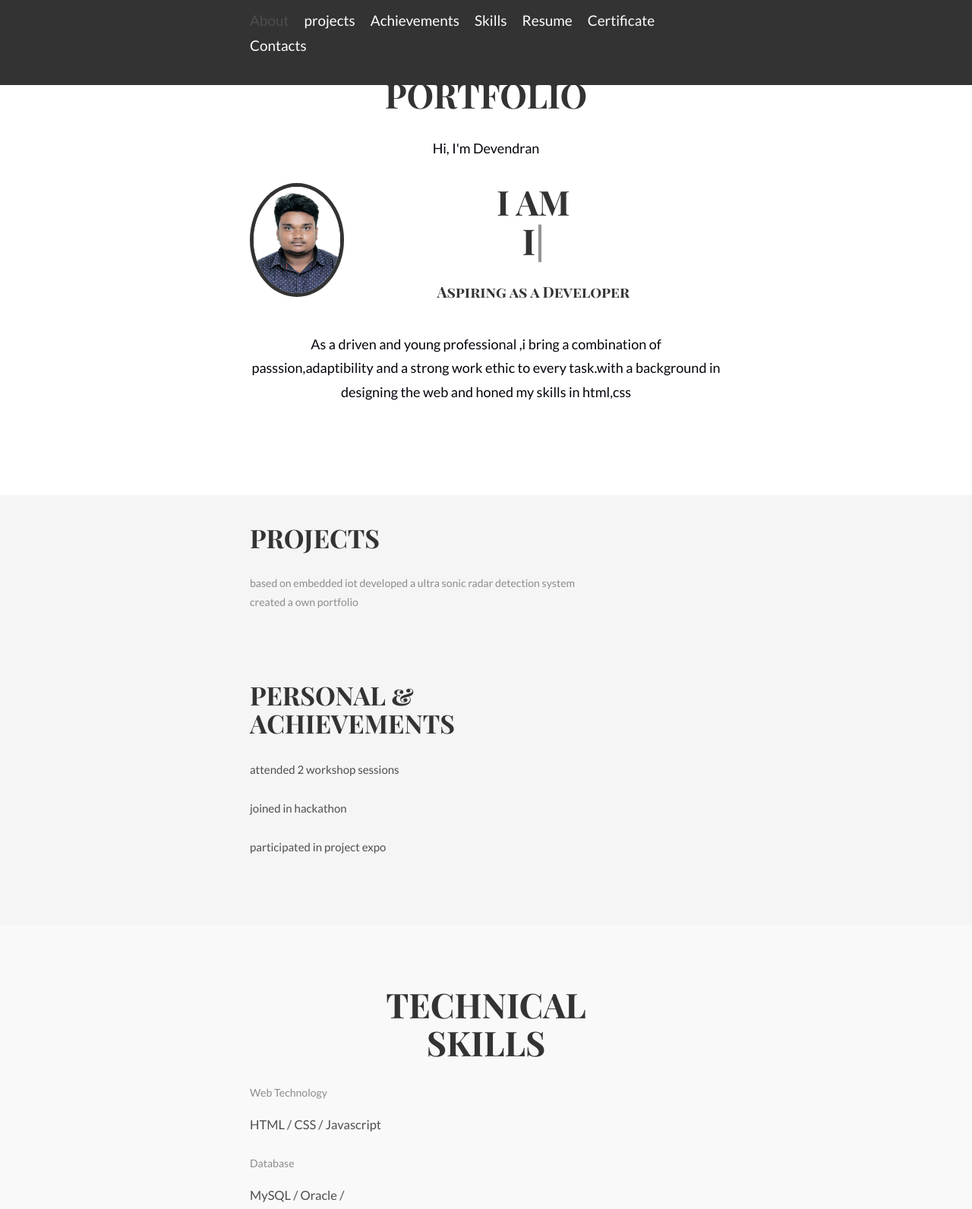
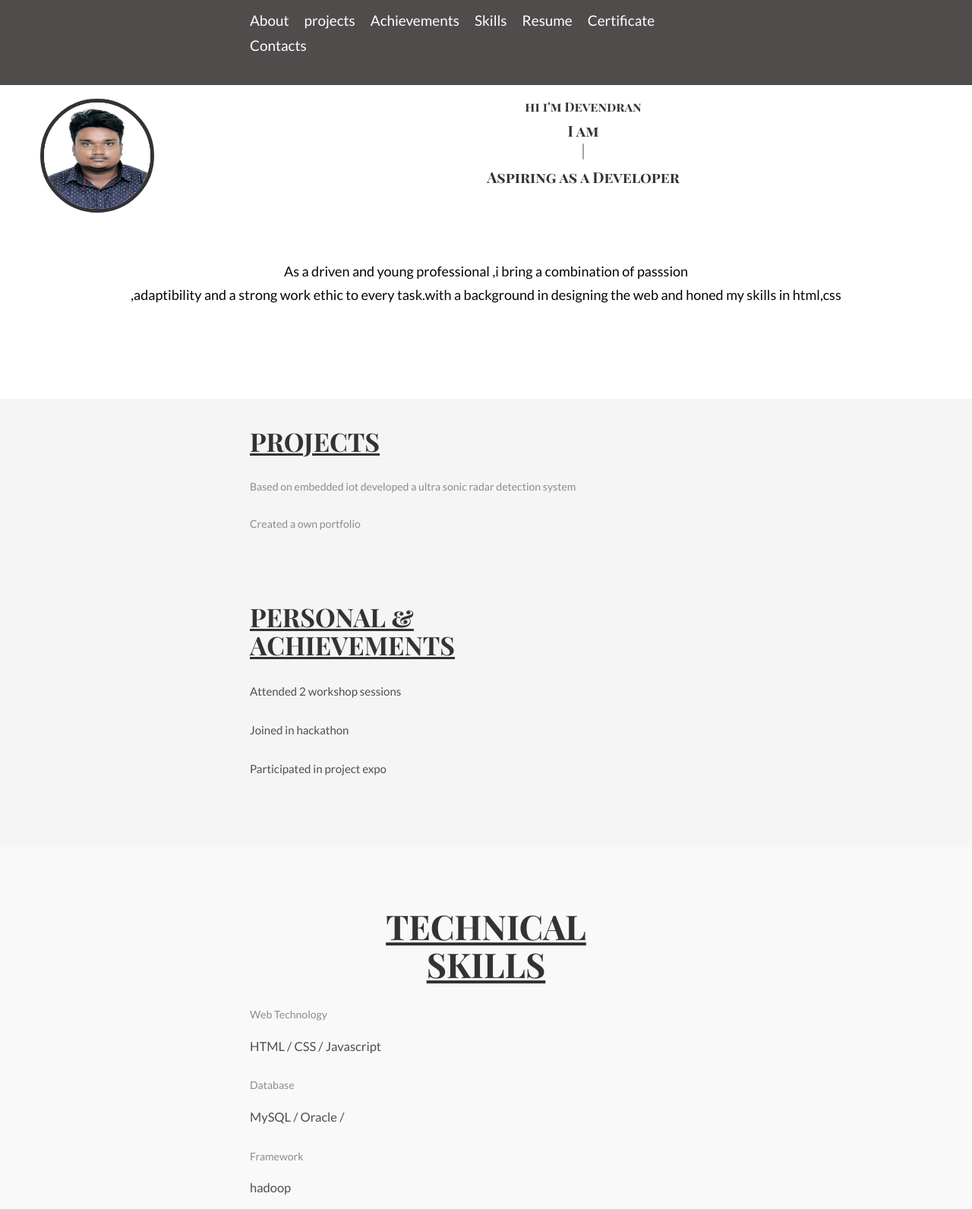
Before and after one commit to Devendran30/Devendran.Portfolio, a plain HTML site: page index.html in a window 1280 px wide. Shown: the top 1592 px of the page at 76% size. Drawn offline with Linux system fonts and the light colour scheme.

Commit message:
Add files via upload

```diff
--- a/index.html
+++ b/index.html
@@ -25,11 +25,12 @@
 		<div class="container">
 			<header class="group top-nav">
 				<div class="navigation-toggle" data-tools="navigation-toggle" data-target="#navbar-1">
-				    <span class="logo">DEVA</span>
+				    <span class="logo"></span>
 				</div>
 			    <nav id="navbar-1" class="navbar item-nav">
 				    <ul>
-				        <li class="active"><a href="#about">About</a></li>
+				        <li class="active"></li>
+						<li><a href="#about">About</a></li>
 				        <li><a href="#project">projects</a></li>
 				        <li><a href="#achievements">Achievements</a></li>
 				        <li><a href="#skills">Skills</a></li>
@@ -47,18 +48,20 @@
 	<!-- Introduction -->
 	<div class="intro section" id="about">
 		<div class="container">
-			<h1>PORTFOlIO</h1>
-			<p>Hi, I'm Devendran</p>
+
+		</div>
 			<div class="units-row units-split wrap">
 			     <div class="unit-20">
 				<img src="img/ava.jpg" alt="Avatar">
 			</div>
-			<div class="unit-80"></div>
-		<h1>I am<br><span id="typed"></span></h1>
+			<div class="unit-80">
+            </div>
+			<h4>hi i'm Devendran</h4>
+		<h3>I am<br><span id="typed"></span></h3>
 		<h3>Aspiring as a Developer</h3>
 			</div>
 				<p>
-				As a driven and young professional ,i bring a combination of passsion,adaptibility and a strong work ethic to every task.with a background in designing the web and honed my skills in html,css
+				<br>As a driven and young professional ,i bring a combination of passsion<br>,adaptibility and a strong work ethic to every task.with a background in designing the web and honed my skills in html,css
 				</p>
 	</div>
 			</div>
@@ -69,10 +72,12 @@
 	<!-- project -->
 	<div class="work section second" id="projects">
 		<div class="container">
-			<h1><br>projects</h1>
+			<h1><br><u>Projects</u></h1>
 			<ul class="work-list">
-				<li>based on embedded iot developed a ultra sonic radar detection system</li>
-				<li>created a own portfolio </li>
+				<li>Based on embedded iot developed a ultra sonic radar detection system</li>
+			</ul>
+				<u1 class="work-list">
+                <li>Created a own portfolio </li>
 			</ul>
 		</div>
 	</div>
@@ -80,16 +85,16 @@
 	<!-- Award & Achievements -->
 	<div class="project section second" id="achievements">
 		<div class="container">
-			<h1>personal &amp;<br>Achievements</h1>
+			<h1><u>personal &amp<br>Achievements</u></h1>
 			<ul class="award-list list-flat">
-				<li>attended 2 workshop sessions</li>
+				<li>Attended 2 workshop sessions</li>
 
 			</ul>
 			<ul class="project-list list-flat">
-				<li>joined in hackathon</li>
+				<li>Joined in hackathon</li>
 			</ul>
 			<ul class="award-list list-flat">
-				<li>participated in project expo</li>
+				<li>Participated in project expo</li>
 			</ul>
 		</div>
 	</div>
@@ -97,7 +102,7 @@
 	<!-- Technical Skills -->
 	<div class="skills section second" id="skills">
 		<div class="container">
-			<h1>Technical<br>Skills</h1>
+			<h1><u>Technical<br>Skills</u></h1>
 			<ul class="skill-list list-flat">
 				<li>Web Technology</li>
 				<li>HTML / CSS / Javascript</li>
@@ -117,19 +122,19 @@
 		<div class="portfolio-container">
 		  <!-- existing portfolio content -->
 		</div>
-		<h1 style="text-align: center;">Resume</h1>
+		<h1 style="text-align: center;"><u>Resume</u></h1>
 		<div class="resume-container">
-		  <embed src="img/Resume.jpg" width="100%" height="800px">
+		  <embed src="files/resume.pdf" width="100%" height="800px">
 		  <!-- or -->
 		  <object data="resume.pdf" type="application/pdf" width="100%" height="800px">
-			<a href="img/Resume.jpg" download><B></B>Download Resume</a>
+			<a href="files/resume.pdf" download><B></B>Download Resume</a>
 
 		  </object>
 		</div>
 
 
 	<!--Certificate-->
-	<h1 style="text-align: center;">Certificates</h1>
+	<h1 style="text-align: center;"><u>Certificates</u></h1>
 	<div class="portfolio-container">
 		<div class="column">
 			<img src="img/image1.jpg" alt="Image 1">
@@ -150,8 +155,8 @@
 	</div>
 
 	<!--contact us-->
+	<h1 style="text-align: center;"><u>Contact Us</u></h1>
 	<div class="contact-container">
-		<h2>Contact Me</h2>
 		<p>Get in touch with me through any of the following channels:</p>
 		<ul>
 		  <li>
@@ -210,7 +215,7 @@
 		  function newTyped() {}
 		  $(function() {
 			  $("#typed").typed({
-				  strings: ["Devendran", "FROM CAHCET", "INTERESTED IN CODING"],
+				  strings: ["Devendran", "FROM VELLORE", "INTERESTED IN CODING"],
 				  typeSpeed: 90,
 				  backDelay: 700,
 				  contentType: "html",
@@ -245,7 +250,7 @@
 	/* Navigation */
 
 	.main-nav {
-		background-color: #333;
+		background-color: #514c4c;
 		color: #fff;
 		padding: 10px 0;
 		position: fixed;
@@ -282,7 +287,7 @@
 	}
 
 	.main-nav nav ul li a:hover {
-		color: #ffc107; /* change to your preferred hover color */
+		color: #b7b4ac; /* change to your preferred hover color */
 	}
 
 	/* Introduction Section */
@@ -358,6 +363,7 @@
 		font-size: 3em;
 		font-weight: 700;
 		margin-bottom: 40px;
+		color:#000000;
 	}
 
 	.Project .Projects-list {
@@ -442,6 +448,7 @@
 		font-weight: 700;
 		margin-bottom: 40px;
 		text-align:center;
+		color: #2157c2;
 	}
         .resume-container h2 {
          margin-top: 0;
```
